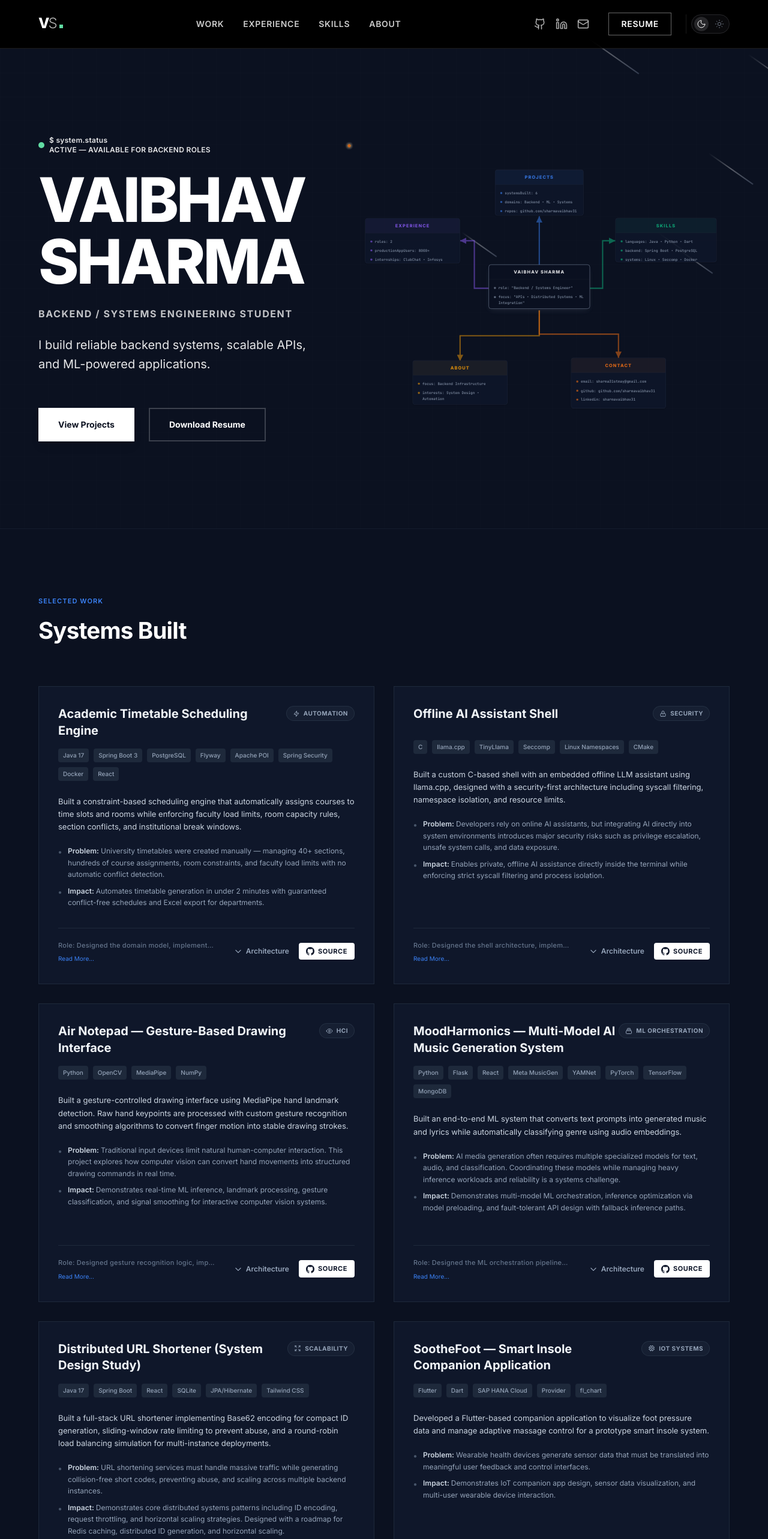
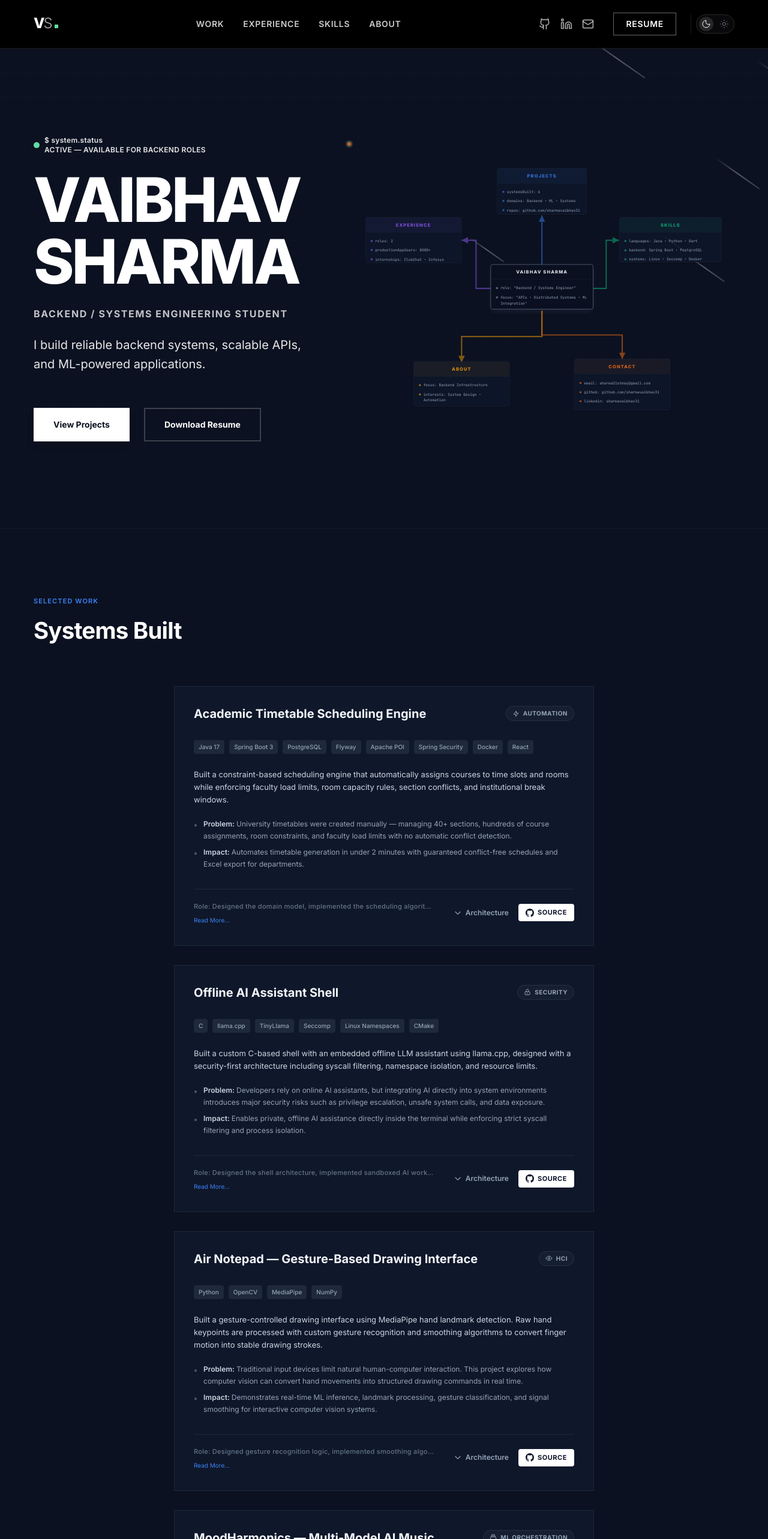
Before and after one commit to sharmavaibhav31/sharmavaibhav31, a React (Vite) app in the folder portfolio/: page / in a window 1280 px wide. Shown: the top 2566 px of the page at 60% size. Built offline with nearby package versions, Linux system fonts and the light colour scheme.

Commit message:
Responsiveness fixed

```diff
--- a/portfolio/src/components/layout/Footer.tsx
+++ b/portfolio/src/components/layout/Footer.tsx
@@ -3,7 +3,7 @@ import resumeData from '../../data/resume.json';
 
 export const Footer: React.FC = () => (
     <footer className="py-8 border-t border-border dark:border-slate-800/50 dark:bg-[#0B1120] transition-colors duration-300" role="contentinfo">
-        <div className="max-w-7xl mx-auto px-6 lg:px-16 flex flex-col sm:flex-row items-start sm:items-center justify-between gap-4">
+        <div className="max-w-[1200px] mx-auto px-4 flex flex-col sm:flex-row items-start sm:items-center justify-between gap-4">
             <p className="text-xs text-muted dark:text-slate-500 font-medium">
                 © 2026 Vaibhav Sharma. Systems / Backend Engineer.
             </p>
--- a/portfolio/src/components/layout/Header.tsx
+++ b/portfolio/src/components/layout/Header.tsx
@@ -82,7 +82,7 @@ export const Header: React.FC = () => {
             className="sticky top-0 z-40 bg-canvas dark:bg-black/70 dark:backdrop-blur-md border-b border-border dark:border-white/10 transition-colors duration-200"
             role="banner"
         >
-            <div className="max-w-7xl mx-auto px-6 lg:px-16 h-20 flex items-center justify-between">
+            <div className="max-w-[1200px] mx-auto px-4 h-20 flex flex-wrap items-center justify-between">
 
                 {/* VS Logotype — triggers CardNav */}
                 <div className="relative">
--- a/portfolio/src/components/sections/HeroSection.tsx
+++ b/portfolio/src/components/sections/HeroSection.tsx
@@ -28,7 +28,7 @@ export const HeroSection: React.FC = () => {
 
             {/* Content — fluid padding and flexible stacked/row layout */}
             <div
-                className="relative z-20 w-full max-w-[1920px] mx-auto px-6 md:px-12 xl:px-16 pt-32 pb-24 lg:py-0 min-h-screen flex flex-col lg:flex-row items-center justify-center lg:justify-between pointer-events-none gap-10 lg:gap-8"
+                className="relative z-20 w-full max-w-[1200px] mx-auto px-4 pt-32 pb-24 lg:py-0 min-h-screen flex flex-col lg:flex-row items-center justify-center lg:justify-between pointer-events-none gap-10 lg:gap-8"
                 style={{
                     transform: `translateY(${-textOffset}px)`,
                     willChange: 'transform',
--- a/portfolio/src/components/sections/ProjectsSection.tsx
+++ b/portfolio/src/components/sections/ProjectsSection.tsx
@@ -173,8 +173,8 @@ export const ProjectsSection: React.FC = () => {
     const displayedProjects = showAll ? projectsData : projectsData.slice(0, 6);
 
     return (
-        <section id="work" className="py-28 border-b border-border dark:border-slate-800/50 dark:bg-[#0B1120] transition-colors duration-300" aria-labelledby="work-heading">
-            <div className="w-full max-w-[1920px] mx-auto px-6 md:px-12 xl:px-16">
+        <section id="work" className="py-12 md:py-20 lg:py-28 border-b border-border dark:border-slate-800/50 dark:bg-[#0B1120] transition-colors duration-300 w-full overflow-hidden" aria-labelledby="work-heading">
+            <div className="w-full max-w-[1200px] mx-auto px-4">
                 <div className="reveal mb-16">
                     <p className="text-[11px] font-semibold text-accent dark:text-[#3B82F6] tracking-widest uppercase mb-3">
                         Selected Work
@@ -188,9 +188,9 @@ export const ProjectsSection: React.FC = () => {
                     </h2>
                 </div>
 
-                <div className="grid grid-cols-1 xl:grid-cols-2 gap-8 auto-rows-fr">
+                <div className="flex flex-col items-center gap-8 w-full">
                     {displayedProjects.map((project, i) => (
-                        <div key={project.id} className="bg-canvas dark:bg-[#0B1120] h-full">
+                        <div key={project.id} className="bg-canvas dark:bg-[#0B1120] w-full sm:max-w-[90%] lg:max-w-[700px]">
                             <ProjectCard project={project} delay={(i % 4) * 50} forceVisible={showAll && i >= 6} />
                         </div>
                     ))}
--- a/portfolio/src/styles/globals.css
+++ b/portfolio/src/styles/globals.css
@@ -24,10 +24,16 @@
 
 
 @layer base {
+  * {
+    box-sizing: border-box;
+  }
+
   html {
     scroll-behavior: smooth;
     -webkit-font-smoothing: antialiased;
     -moz-osx-font-smoothing: grayscale;
+    max-width: 100%;
+    overflow-x: hidden;
   }
 
   body {
@@ -35,6 +41,8 @@
     color: #0F172A;
     font-family: 'Inter', system-ui, sans-serif;
     transition: color 200ms ease, background-color 200ms ease;
+    max-width: 100%;
+    overflow-x: hidden;
   }
 
   /* Respect reduced motion */
```
